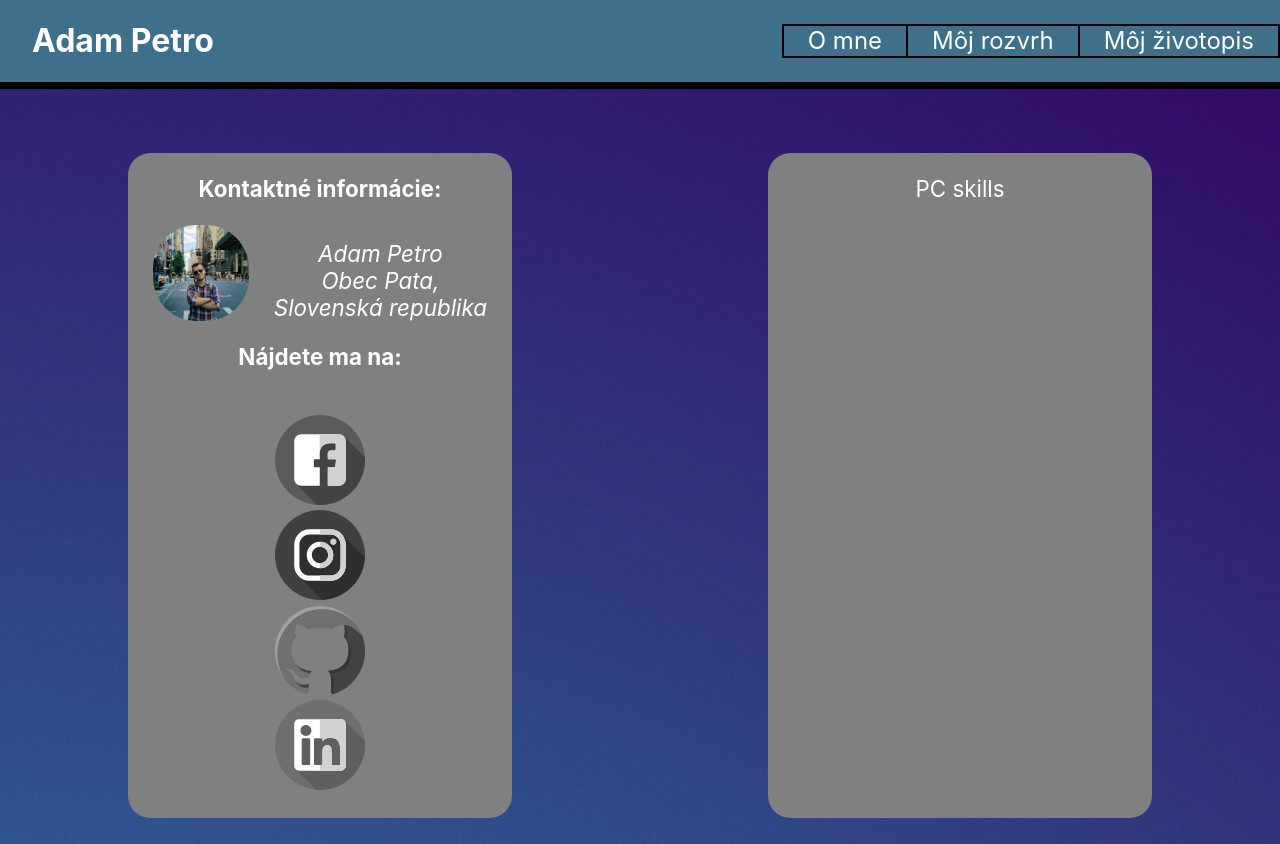
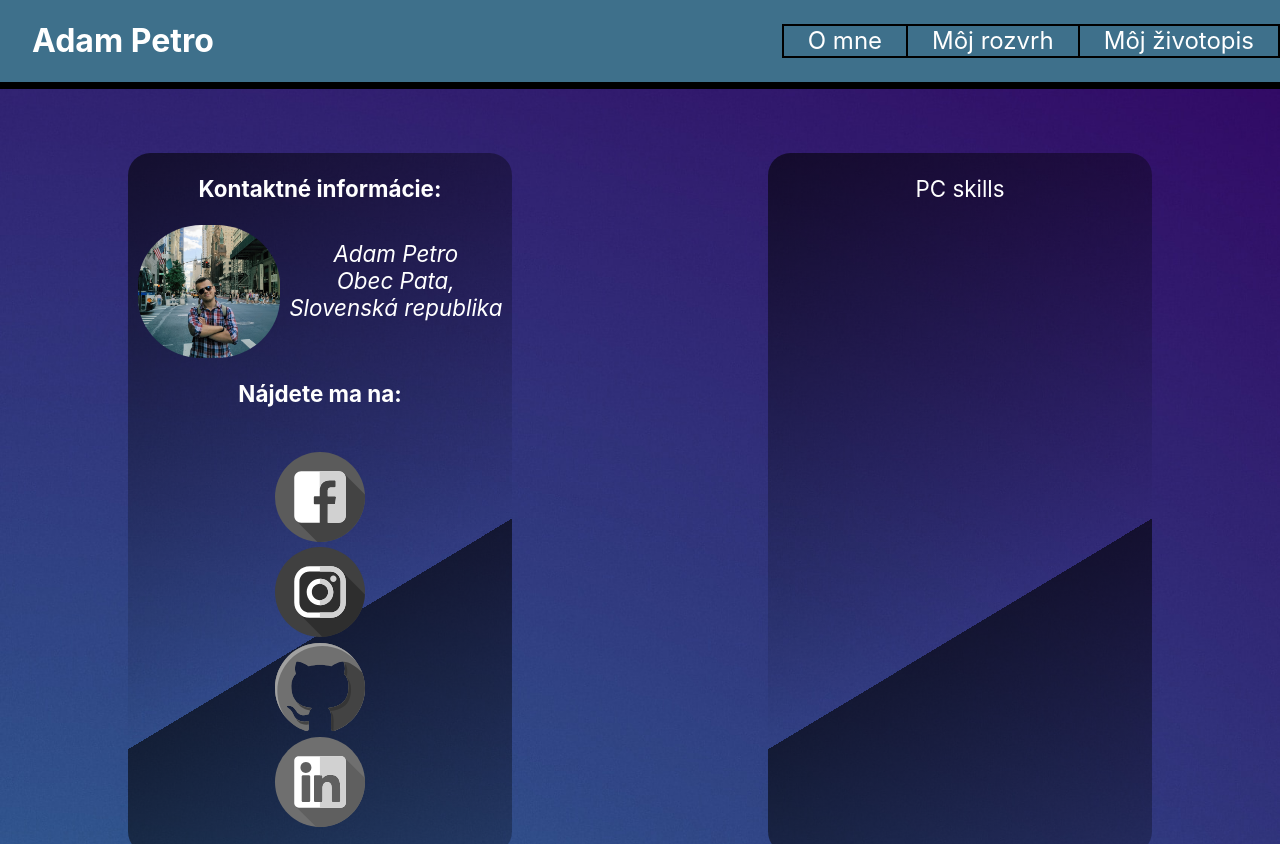
Before and after one commit to adam-petro/webte1, a plain HTML site: page zivotopis.html in a window 1280 px wide. Shown: the top 844 px of the page. Drawn offline with Linux system fonts and the light colour scheme.

Commit message:
minor changes

```diff
--- a/design.css
+++ b/design.css
@@ -32,6 +32,7 @@ html {
     border-bottom: 0.3em;
     border-bottom-style: solid;
     border-bottom-color: rgb(0, 0, 0);
+    z-index: 100;
 }
 
 .nav-links{
@@ -218,11 +219,12 @@ td{
 .icon{
     filter:grayscale();
     width:90px;
-    -webkit-transition: all .5s ease-in-out;
+
 }
 
 .icon:hover,:focus{
-    filter:none;
+    transition-duration: 1s;
+    filter:saturate(150%);
 }
 
 .icon-credits{
@@ -241,7 +243,7 @@ td{
     margin: 5% 10% 10% 10%;
     width:40%;
     text-align: center;
-    background:grey;
+    background: repeating-linear-gradient(-211deg, rgba(0,0,0,0.6), transparent 64%);
     border-radius: 1em;
     min-height: 10em;
     font-size: 70%;
@@ -257,6 +259,8 @@ td{
 .img-with-address img{
     border-radius:45%;
     width:25%;
+    width: 142px;
+    height: 133px;
 }
 .img-with-address address{
     padding-top:4%;
```
